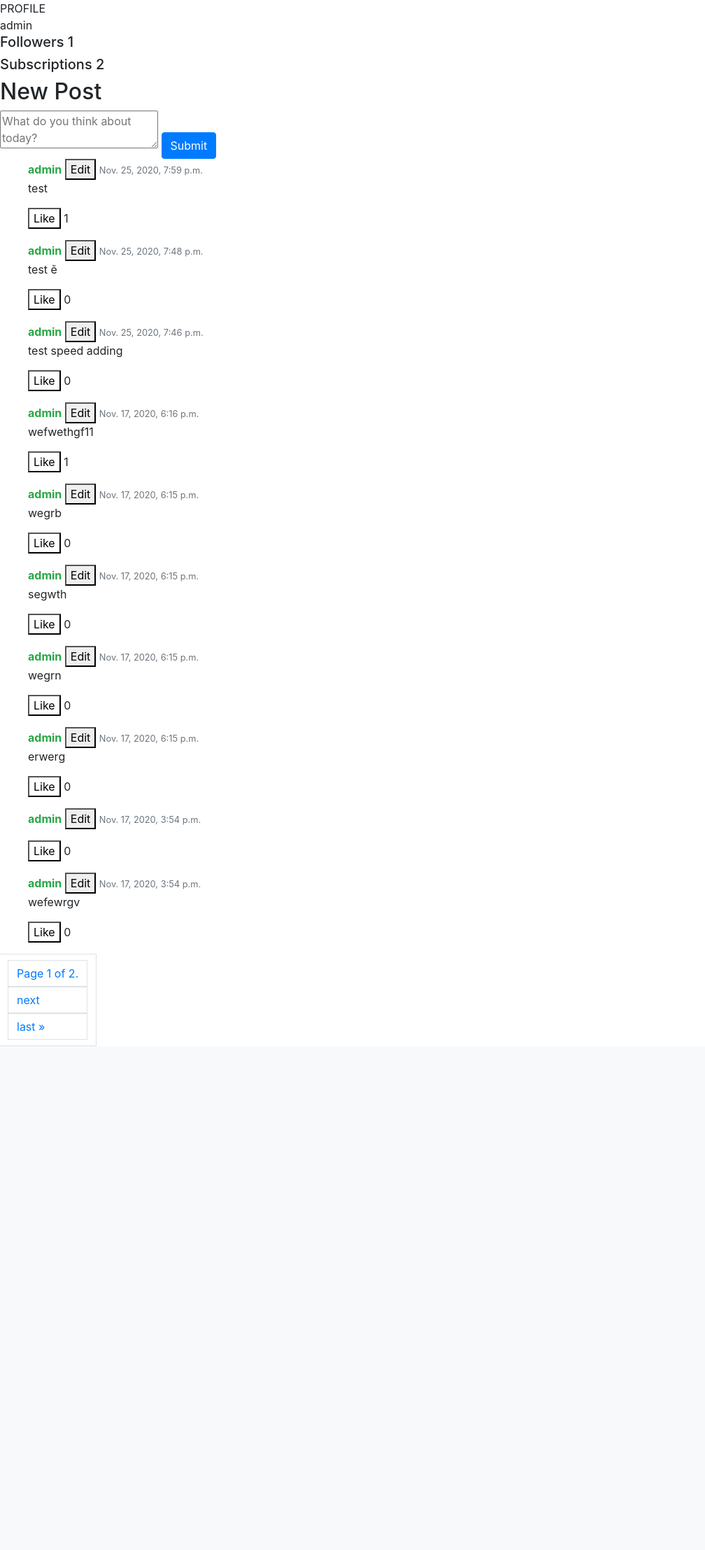
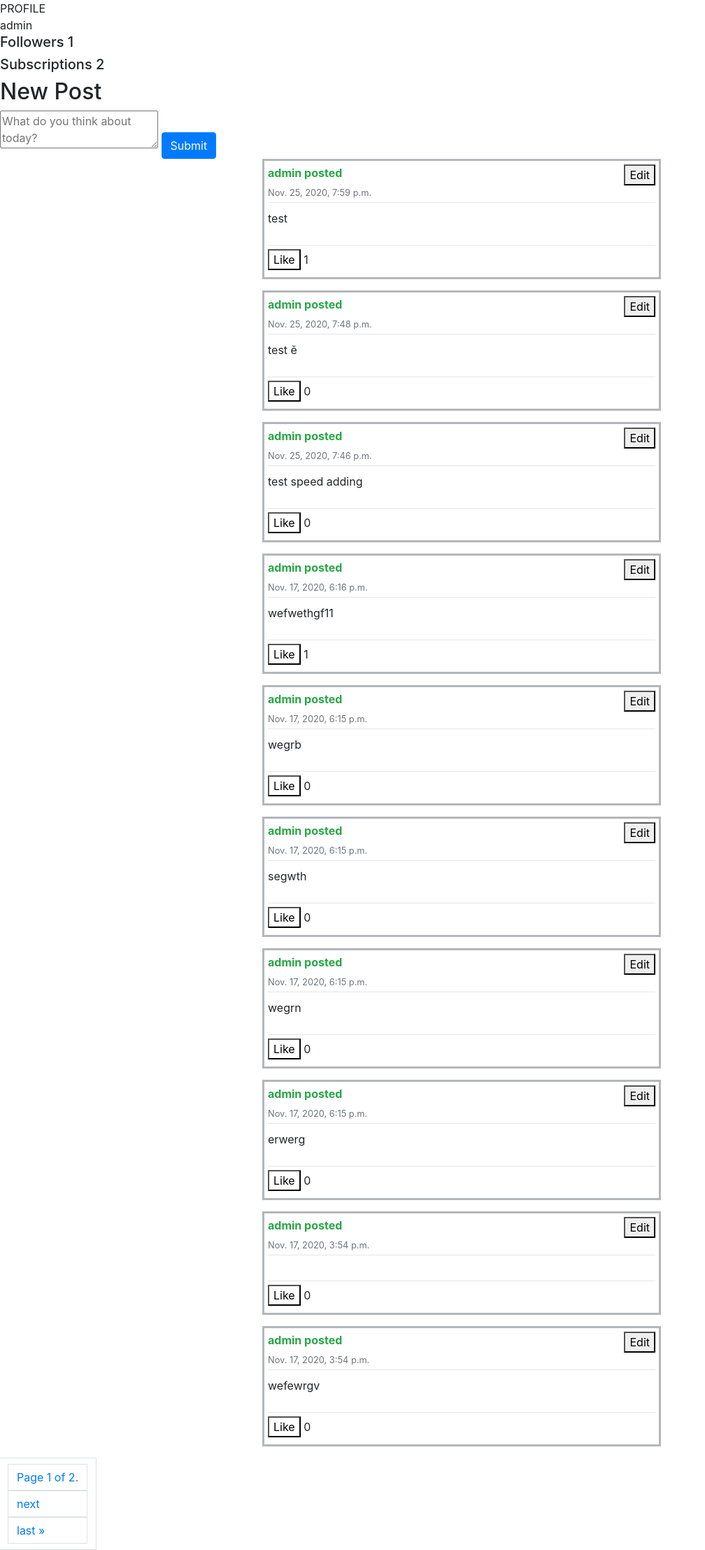
Before and after one commit to sultanby/cs50-web, a Django app: page /profile/admin in a window 1280 px wide. Shown: the part 56-2271 px from the top of the page at 70% size, without its empty margins (0-1008 px from the left). Before the commit the page ends 1551 px from the top, so only its background shows below. Run offline with Django 3.2, Linux system fonts and the light colour scheme; a user stored in the database is signed in; data comes from the database, SQL or seed files in the repository; both versions use the stored data as it was after the commit; some libraries are stand-ins or nearby versions.

Commit message:
web-50 project4 network "Edit Post" + "Like Unlike" commit .gitignore

```diff
--- a/project4/network/static/network/network.js
+++ b/project4/network/static/network/network.js
@@ -19,12 +19,12 @@ document.addEventListener('DOMContentLoaded', function() {
 });
 
 function new_post(){
+    let postText = document.querySelector('#post-text').value;
+    let body = new FormData()
+    body.append('new_post_text', postText)
     fetch('/post', {
       method: 'POST',
-      body: JSON.stringify({
-          newPostText: document.querySelector('#post-text').value,
-      })
-
+      body: body
     })
     .then(response => response.json())
     .then(result => {
--- a/project4/network/static/network/styles.css
+++ b/project4/network/static/network/styles.css
@@ -0,0 +1,38 @@
+.container{
+    width: 50%;
+}
+
+.post{
+    padding: 5px;
+    border-style: solid;
+    border-color: #b3b7bb;
+}
+
+.user{
+
+}
+
+.edit-post{
+    float: right;
+
+}
+
+.post-time{
+    display: block;
+    padding-top: 3px;
+    padding-bottom: 3px;
+    margin: 0px;
+}
+hr {
+    margin: 0px;
+}
+
+.post-text{
+    padding-top: 10px;
+    padding-bottom: 10px;
+}
+
+.like-btn-div{
+    padding-bottom: 5px;
+    padding-top: 5px;
+}
--- a/project4/network/templates/network/posts.html
+++ b/project4/network/templates/network/posts.html
@@ -1,15 +1,17 @@
 <div class="all-posts">
+    <div class ="container">
         {% for post in page_obj %}
             <ul class="media-list">
                 <li class="media">
-                <div class="media-body">
-                    <a href="{% url 'profile page' post.user_posted %}"><strong class="text-success">{{post.user_posted}}</strong></a>
+                    <div class="media-body post">
+                        <a class="user" href="{% url 'profile page' post.user_posted %}"><strong class="text-success">{{post.user_posted}} posted </strong></a>
                         {% if post.user_posted == user %}
                             <button class="edit-post edit-btn-{{ post.id }}" id="{{ post.id }}">Edit</button>
                         {% endif %}
-                    <span class="text-muted pull-right">
+                        <span class="text-muted pull-right post-time">
                             <small class="text-muted">{{post.post_time}}</small>
                         </span>
+                        <hr>
                         <p id="post-text-for-{{post.id}}" class="post-text" style="display:block;">
                             {{post.post}}
                         </p>
@@ -17,17 +19,19 @@
                         <button id="save-edit-for-{{post.id}}" class="edit-textarea" style="display:none;">Save edit</button>
                         <button id="cancel-edit-for-{{post.id}}" class="edit-textarea" style="display:none;">Cancel edit</button>
 
-                    <button class="like-btn" id="liked-post-{{post.id}}"
+                        <hr>
+                        <div class = "like-btn-div"><button class="like-btn" id="liked-post-{{post.id}}"
                                 {% if not request.user in post.like.all %} style="background-color:white;"
                                 {% else %} style="background-color:red;"
                                 {% endif %}>
                             Like
                         </button>
-                    <span class="like-count-{{post.id}}">{{post.like.count}}</span>
+                        <span class="like-count-{{post.id}}">{{post.like.count}}</span></div>
                     </div>
                 </li>
             </ul>
         {% endfor %}
+    </div>
     <div class="pagination">
         <span class="page-link">
             {% if page_obj.has_previous %}
--- a/project4/network/views.py
+++ b/project4/network/views.py
@@ -47,7 +47,7 @@ def login_view(request):
         else:
             return render(request, "network/login.html", {
                 "message": "Invalid username and/or password."
-            })
+            }, status=403)
     else:
         return render(request, "network/login.html")
 
@@ -91,15 +91,9 @@ def new_post(request):
     if request.method != "POST":
         return JsonResponse({"error": "POST request required."}, status=400)
 
-    # Check if post is not empty
-    new_post_data = json.loads(request.body)
-    new_post_text = new_post_data.get("new_post_text")
-    print(new_post_text)
+    new_post_text = request.POST.get("new_post_text")
 
-    # Get contents of new post
-    post_text = new_post_data.get("new_post_text", "")
-
-    if new_post_text == "":
+    if (new_post_text == "" or new_post_text == None):
         return JsonResponse({
             "error": "Can't submit empty text area"
         }, status=400)
@@ -107,7 +101,7 @@ def new_post(request):
     # Add post to db
     add_new_post_to_db = Post(
         user_posted=request.user,
-        post=post_text,
+        post=new_post_text,
     )
     add_new_post_to_db.save()
 
```
Also changed, not shown: project4/network/tests.py (+47 -14 lines), project4/db.sqlite3. Lines whose indentation alone changed are shown as unchanged.
